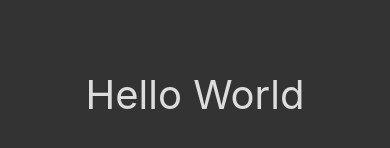
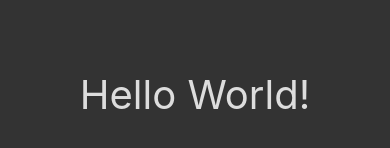
Before and after one commit to indigotech/onboard-gustavo-oliveira, a React Native app: screen / in a window 390 px wide. Shown: the part 328-476 px from the top of the page. Built offline with nearby package versions, Linux system fonts and the light colour scheme.

Commit message:
Hello World new pr

```diff
--- a/App.tsx
+++ b/App.tsx
@@ -10,7 +10,7 @@ function App(): React.JSX.Element {
   return (
     <View style={styles.hello}>
       <Text style={styles.helloText}>
-        Hello World
+        Hello World!
       </Text>
     </View>
   );
```
